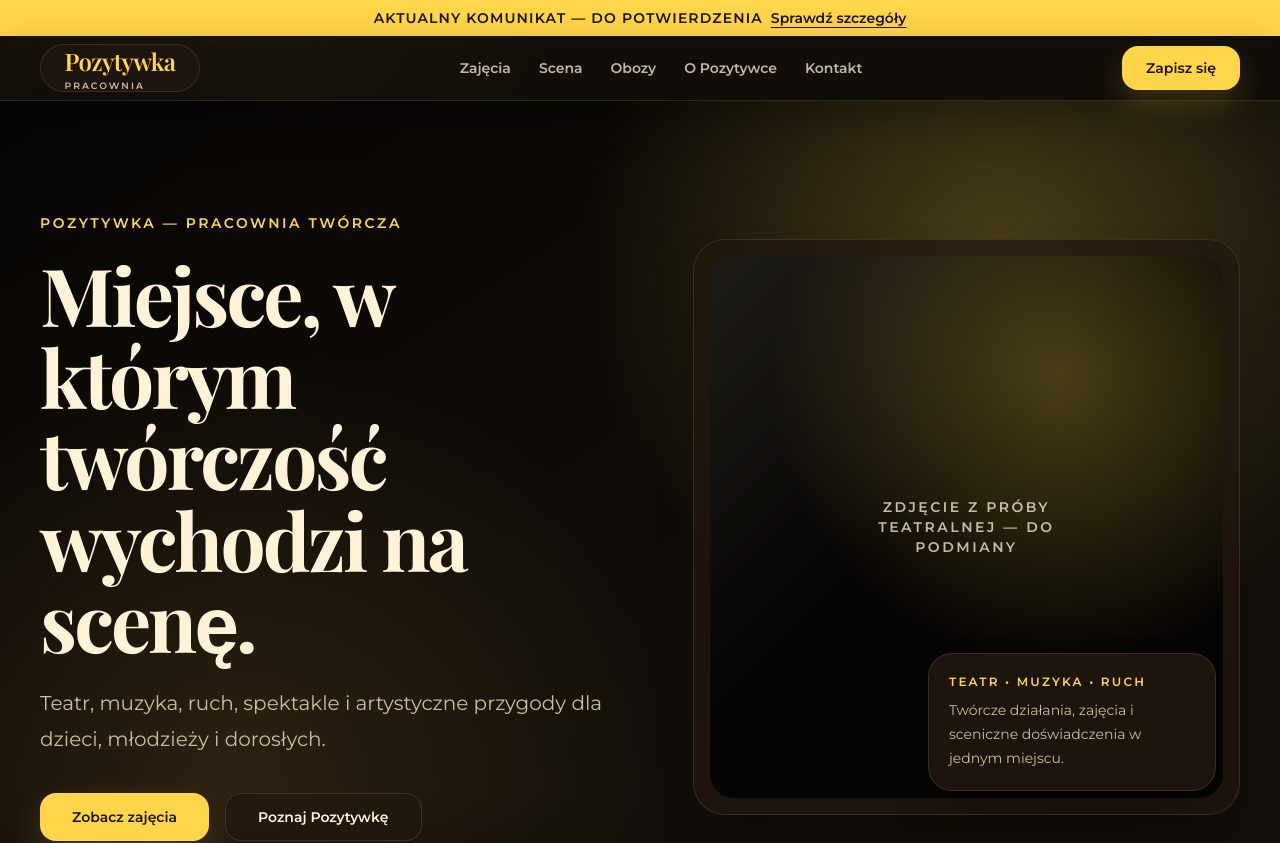
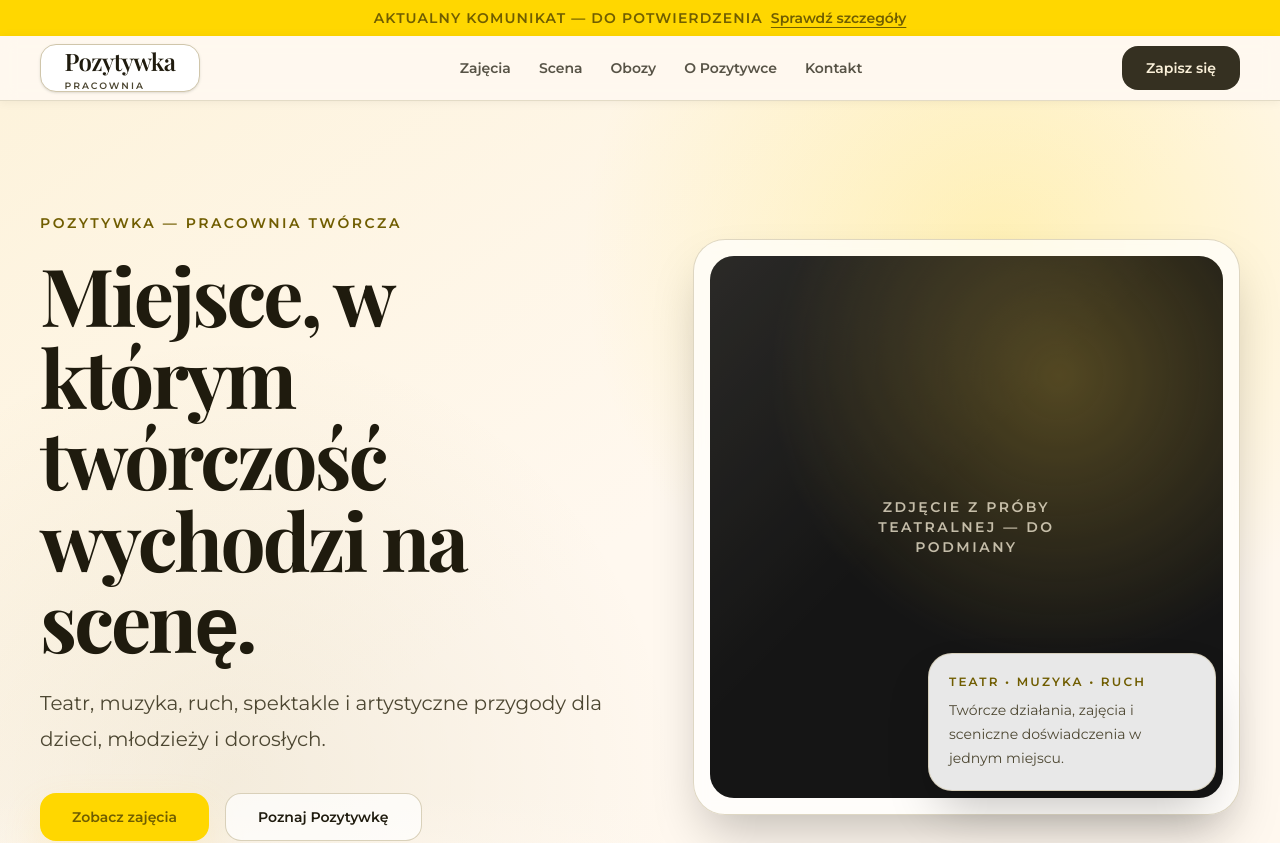
Before and after one commit to 3SM-Studio/pozytywka, a Next.js app in the folder apps/web/: page / in a window 1280 px wide. Shown: the top 843 px of the page. Built offline with nearby package versions, Linux system fonts and the light colour scheme; a web font is replaced by a local one.

Commit message:
fix: support light default and dark class theme

```diff
--- a/apps/web/src/app/globals.css
+++ b/apps/web/src/app/globals.css
@@ -1,4 +1,6 @@
 @import 'tailwindcss';
+
+@custom-variant dark (&:where(.dark, .dark *));
 
 @theme inline {
   --font-sans: var(--font-montserrat);
@@ -50,6 +52,50 @@
 }
 
 :root {
+  color-scheme: light;
+
+  --background: #fff8ef;
+  --foreground: #1f1b0e;
+
+  --card: #ffffff;
+  --card-foreground: #1f1b0e;
+
+  --primary: #705d00;
+  --primary-foreground: #ffffff;
+  --primary-container: #ffd700;
+  --primary-container-foreground: #705e00;
+
+  --secondary: #5f5e5e;
+  --secondary-foreground: #ffffff;
+
+  --muted: #ebe2cc;
+  --muted-foreground: #4d4732;
+
+  --accent: #ffd700;
+  --accent-foreground: #705e00;
+
+  --border: #d0c6ab;
+  --input: #d0c6ab;
+  --ring: #705d00;
+
+  --surface: #fff8ef;
+  --surface-muted: #f7edd7;
+  --surface-raised: #ffffff;
+  --surface-container-low: #fdf3dc;
+  --surface-container: #f7edd7;
+  --surface-container-high: #f1e7d1;
+  --surface-container-highest: #ebe2cc;
+
+  --inverse-surface: #353021;
+  --inverse-surface-foreground: #faf0d9;
+  --outline: #7e775f;
+  --outline-variant: #d0c6ab;
+  --ink: #1a1a1a;
+
+  --page-background: var(--background);
+}
+
+.dark {
   color-scheme: dark;
 
   --background: #100d09;
@@ -89,6 +135,11 @@
   --outline: #a88d58;
   --outline-variant: #4a3924;
   --ink: #080604;
+
+  --page-background:
+    radial-gradient(circle at 18% 0%, rgb(255 213 74 / 0.14), transparent 22rem),
+    radial-gradient(circle at 85% 12%, rgb(255 184 77 / 0.1), transparent 26rem),
+    linear-gradient(180deg, #141009 0%, var(--background) 36rem);
 }
 
 @layer base {
@@ -102,10 +153,7 @@
 
   body {
     min-height: 100vh;
-    background:
-      radial-gradient(circle at 18% 0%, rgb(255 213 74 / 0.14), transparent 22rem),
-      radial-gradient(circle at 85% 12%, rgb(255 184 77 / 0.1), transparent 26rem),
-      linear-gradient(180deg, #141009 0%, var(--background) 36rem);
+    background: var(--page-background);
     color: var(--foreground);
     overflow-x: hidden;
     font-family: var(--font-sans);
--- a/apps/web/src/components/home/hero-section.tsx
+++ b/apps/web/src/components/home/hero-section.tsx
@@ -11,8 +11,8 @@ export function HeroSection({content}: HeroSectionProps) {
       className="bg-background text-foreground relative isolate overflow-hidden px-5 py-20 md:py-28"
     >
       <div className="absolute inset-0 -z-10">
-        <div className="from-ink via-background to-surface h-full w-full bg-gradient-to-br" />
-        <div className="absolute inset-0 bg-[radial-gradient(circle_at_78%_18%,rgba(255,213,74,0.24),transparent_26rem),radial-gradient(circle_at_18%_80%,rgba(255,184,77,0.12),transparent_28rem)]" />
+        <div className="from-surface-container-low via-background to-surface dark:from-ink h-full w-full bg-gradient-to-br" />
+        <div className="absolute inset-0 bg-[radial-gradient(circle_at_78%_18%,rgba(255,215,0,0.24),transparent_26rem),radial-gradient(circle_at_18%_80%,rgba(112,93,0,0.08),transparent_28rem)] dark:bg-[radial-gradient(circle_at_78%_18%,rgba(255,213,74,0.24),transparent_26rem),radial-gradient(circle_at_18%_80%,rgba(255,184,77,0.12),transparent_28rem)]" />
         <div className="from-background absolute inset-x-0 bottom-0 h-40 bg-gradient-to-t to-transparent" />
       </div>
 
--- a/apps/web/src/components/site/announcement-bar.tsx
+++ b/apps/web/src/components/site/announcement-bar.tsx
@@ -6,7 +6,7 @@ type AnnouncementBarProps = {
 
 export function AnnouncementBar({content}: AnnouncementBarProps) {
   return (
-    <div className="bg-primary-container text-primary-container-foreground px-5 py-2 text-center text-sm font-semibold shadow-[0_1px_0_rgba(255,255,255,0.08)_inset]">
+    <div className="bg-primary-container text-primary-container-foreground px-5 py-2 text-center text-sm font-semibold dark:shadow-[0_1px_0_rgba(255,255,255,0.08)_inset]">
       <span className="mr-2 tracking-[0.08em] uppercase">{content.message}</span>
       <a
         href={content.action.href}
--- a/apps/web/src/components/site/site-footer.tsx
+++ b/apps/web/src/components/site/site-footer.tsx
@@ -9,25 +9,25 @@ export function SiteFooter({content}: SiteFooterProps) {
   return (
     <footer
       id="kontakt"
-      className="border-outline-variant/60 bg-ink text-inverse-surface-foreground border-t"
+      className="border-outline-variant/60 bg-surface-container-low dark:bg-ink dark:text-inverse-surface-foreground border-t"
     >
       <div className="w-container mx-auto grid gap-10 py-12 md:grid-cols-[1.25fr_1fr_1fr_1fr]">
         <div>
           <SiteLogo size="footer" />
-          <p className="text-inverse-surface-foreground/70 mt-5 max-w-md text-sm leading-7">
+          <p className="text-muted-foreground dark:text-inverse-surface-foreground/70 mt-5 max-w-md text-sm leading-7">
             {content.description}
           </p>
         </div>
 
         {content.groups.map((group) => (
           <div key={group.title}>
-            <h2 className="text-primary text-sm font-semibold tracking-[0.14em] uppercase">
+            <h2 className="text-muted-foreground dark:text-primary text-sm font-semibold tracking-[0.14em] uppercase">
               {group.title}
             </h2>
-            <ul className="text-inverse-surface-foreground/80 mt-4 grid gap-3 text-sm font-semibold">
+            <ul className="text-foreground/80 dark:text-inverse-surface-foreground/80 mt-4 grid gap-3 text-sm font-semibold">
               {group.links.map((item) => (
                 <li key={`${group.title}-${item.label}`}>
-                  <a href={item.href} className="hover:text-primary">
+                  <a href={item.href} className="hover:text-foreground dark:hover:text-primary">
                     {item.label}
                   </a>
                 </li>
@@ -37,10 +37,10 @@ export function SiteFooter({content}: SiteFooterProps) {
         ))}
 
         <div>
-          <h2 className="text-primary text-sm font-semibold tracking-[0.14em] uppercase">
+          <h2 className="text-muted-foreground dark:text-primary text-sm font-semibold tracking-[0.14em] uppercase">
             Kontakt
           </h2>
-          <ul className="text-inverse-surface-foreground/75 mt-4 grid gap-3 text-sm">
+          <ul className="text-foreground/80 dark:text-inverse-surface-foreground/75 mt-4 grid gap-3 text-sm">
             {content.contact.map((item) => (
               <li key={item}>{item}</li>
             ))}
@@ -56,11 +56,15 @@ export function SiteFooter({content}: SiteFooterProps) {
       </div>
 
       <div className="border-outline-variant/60 border-t px-5 py-5">
-        <div className="w-container text-inverse-surface-foreground/60 mx-auto flex flex-col justify-between gap-4 text-xs md:flex-row">
+        <div className="w-container text-muted-foreground dark:text-inverse-surface-foreground/60 mx-auto flex flex-col justify-between gap-4 text-xs md:flex-row">
           <p>© 2026 Pozytywka — Pracownia Twórcza.</p>
           <div className="flex flex-wrap gap-4">
             {content.legal.map((item) => (
-              <a key={item.label} href={item.href} className="hover:text-primary">
+              <a
+                key={item.label}
+                href={item.href}
+                className="hover:text-foreground dark:hover:text-primary"
+              >
                 {item.label}
               </a>
             ))}
--- a/apps/web/src/components/site/site-header.tsx
+++ b/apps/web/src/components/site/site-header.tsx
@@ -7,7 +7,7 @@ type SiteHeaderProps = {
 
 export function SiteHeader({navigation}: SiteHeaderProps) {
   return (
-    <header className="border-outline-variant/60 bg-background/85 supports-[backdrop-filter]:bg-background/75 sticky top-0 z-50 w-full border-b shadow-[0_18px_40px_rgba(0,0,0,0.28)] backdrop-blur">
+    <header className="border-outline-variant/60 bg-background/90 supports-[backdrop-filter]:bg-background/75 dark:bg-background/85 sticky top-0 z-50 w-full border-b shadow-[0_1px_10px_rgba(31,27,14,0.06)] backdrop-blur dark:shadow-[0_18px_40px_rgba(0,0,0,0.28)]">
       <div className="w-container mx-auto flex min-h-16 items-center justify-between gap-6">
         <a href="#top" className="flex items-center gap-3" aria-label="Pozytywka — strona główna">
           <SiteLogo size="header" />
@@ -18,7 +18,7 @@ export function SiteHeader({navigation}: SiteHeaderProps) {
             <a
               key={item.href}
               href={item.href}
-              className="text-foreground/75 hover:text-primary text-sm font-semibold transition"
+              className="text-foreground/75 hover:text-foreground dark:hover:text-primary text-sm font-semibold transition"
             >
               {item.label}
             </a>
@@ -27,16 +27,16 @@ export function SiteHeader({navigation}: SiteHeaderProps) {
 
         <a
           href="#kontakt"
-          className="bg-primary-container text-primary-container-foreground hover:bg-primary inline-flex min-h-11 items-center justify-center rounded-lg px-6 text-sm font-semibold shadow-[0_14px_30px_rgba(255,213,74,0.18)] transition-colors max-md:hidden"
+          className="bg-inverse-surface text-inverse-surface-foreground hover:bg-primary hover:text-primary-foreground dark:bg-primary-container dark:text-primary-container-foreground dark:hover:bg-primary inline-flex min-h-11 items-center justify-center rounded-lg px-6 text-sm font-semibold transition-colors max-md:hidden dark:shadow-[0_14px_30px_rgba(255,213,74,0.18)]"
         >
           Zapisz się
         </a>
 
         <details className="group relative md:hidden">
-          <summary className="border-outline-variant bg-surface-raised flex min-h-11 cursor-pointer list-none items-center rounded-lg border px-4 text-sm font-semibold marker:hidden">
+          <summary className="border-outline bg-surface-raised dark:border-outline-variant flex min-h-11 cursor-pointer list-none items-center rounded-lg border px-4 text-sm font-semibold marker:hidden">
             Menu
           </summary>
-          <div className="border-outline-variant bg-surface-raised absolute top-14 right-0 w-72 rounded-2xl border p-3 shadow-2xl">
+          <div className="border-outline-variant bg-surface-raised absolute top-14 right-0 w-72 rounded-2xl border p-3 shadow-xl dark:shadow-2xl">
             <nav aria-label="Nawigacja mobilna" className="grid gap-1">
               {navigation.map((item) => (
                 <a
@@ -49,7 +49,7 @@ export function SiteHeader({navigation}: SiteHeaderProps) {
               ))}
               <a
                 href="#kontakt"
-                className="bg-primary-container text-primary-container-foreground mt-2 rounded-lg px-4 py-3 text-sm font-bold"
+                className="bg-inverse-surface text-inverse-surface-foreground dark:bg-primary-container dark:text-primary-container-foreground mt-2 rounded-lg px-4 py-3 text-sm font-bold"
               >
                 Zapisz się
               </a>
--- a/apps/web/src/components/site/site-logo.tsx
+++ b/apps/web/src/components/site/site-logo.tsx
@@ -5,13 +5,13 @@ type SiteLogoProps = {
 export function SiteLogo({size = 'header'}: SiteLogoProps) {
   const boxClass =
     size === 'footer'
-      ? 'border-outline-variant/70 bg-surface-raised/80 grid h-14 w-44 place-items-center rounded-xl border px-4 shadow-[0_18px_40px_rgba(0,0,0,0.22)]'
-      : 'border-outline-variant/70 bg-surface-raised/80 grid h-12 w-40 place-items-center rounded-xl border px-4 text-left shadow-[0_14px_30px_rgba(0,0,0,0.2)] backdrop-blur'
+      ? 'border-outline-variant bg-surface-raised grid h-14 w-44 place-items-center rounded-lg border px-4 shadow-sm dark:border-outline-variant/70 dark:bg-surface-raised/80 dark:rounded-xl dark:shadow-[0_18px_40px_rgba(0,0,0,0.22)]'
+      : 'border-outline-variant bg-surface-raised grid h-12 w-40 place-items-center rounded-lg border px-4 text-left shadow-sm dark:border-outline-variant/70 dark:bg-surface-raised/80 dark:rounded-xl dark:shadow-[0_14px_30px_rgba(0,0,0,0.2)] dark:backdrop-blur'
 
   return (
     <span className={boxClass}>
       <span className="flex flex-col leading-none">
-        <span className="text-primary font-serif text-2xl font-semibold tracking-tight">
+        <span className="dark:text-primary font-serif text-2xl font-semibold tracking-tight">
           Pozytywka
         </span>
         <span className="text-muted-foreground mt-1 text-[0.58rem] font-semibold tracking-[0.22em] uppercase">
```
